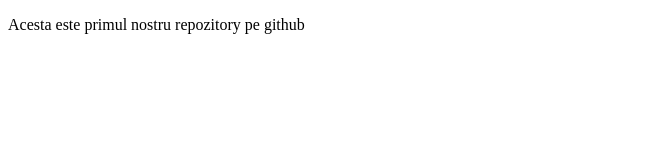
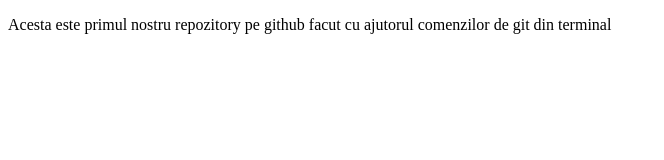
Before and after one commit to marin-stefan/demo-git-github, a plain HTML site: page index.html in a window 1280 px wide. Shown: the whole page, without its empty margins (0-664 px from the left). Drawn offline with Linux system fonts and the light colour scheme.

Commit message:
updated index

```diff
--- a/index.html
+++ b/index.html
@@ -1,11 +1,14 @@
 <!DOCTYPE html>
 <html lang="en">
-<head>
-    <meta charset="UTF-8">
-    <meta name="viewport" content="width=device-width, initial-scale=1.0">
-    <title>Git</title>
-</head>
-<body>
-    <p>Acesta este primul nostru repozitory pe github</p>
-</body>
+    <head>
+        <meta charset="UTF-8" />
+        <meta name="viewport" content="width=device-width, initial-scale=1.0" />
+        <title>Git</title>
+    </head>
+    <body>
+        <p>
+            Acesta este primul nostru repozitory pe github facut cu ajutorul
+            comenzilor de git din terminal
+        </p>
+    </body>
 </html>
```
